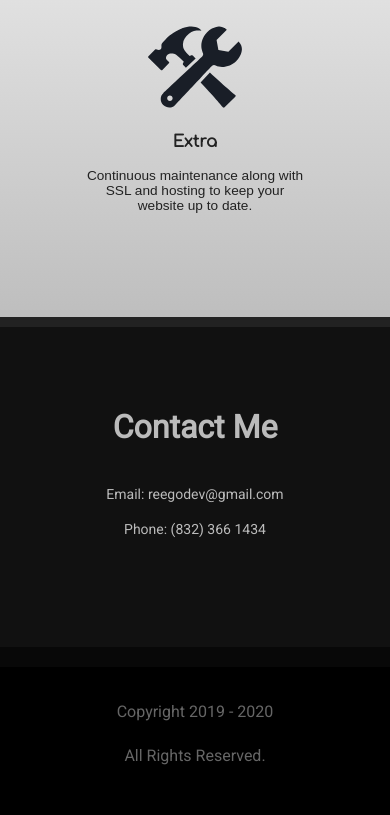
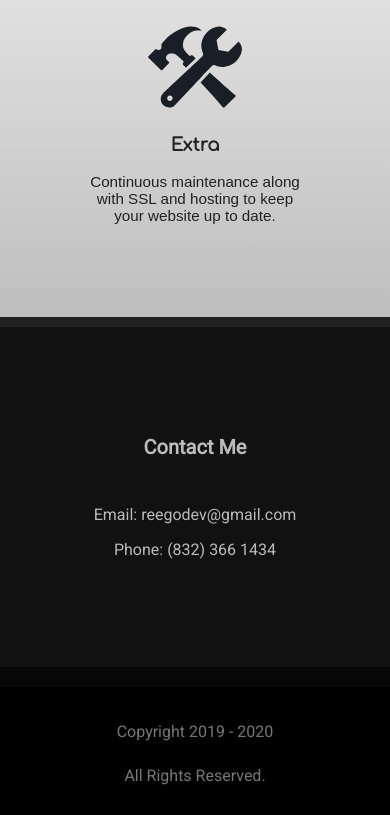
Before and after one commit to Reego/reego-development-site, a Gatsby site: page / in a window 390 px wide. Shown: the part 1751-2566 px from the top of the page. Built offline with nearby package versions, Linux system fonts and the light colour scheme; Gatsby itself is replaced by a stand-in of ours; a web font is replaced by a local one.

Commit message:
Minor styling changes

```diff
--- a/src/styles/global.css
+++ b/src/styles/global.css
@@ -81,7 +81,11 @@
 
     .contact .contactItems {
         width:90vw;
-        font-size:14px;
+        font-size:16px;
+    }
+
+    .contact .contactTitle {
+        font-size:20px;
     }
 
     body .bgImage {
@@ -109,11 +113,11 @@
     }
 
     .skills .skill span {
-        font-size:3.5vw;
+        font-size:3.9vw;
     }
 
     .skill .skillTitle {
-        font-size:4.2vw;
+        font-size:4.6vw;
     }
 
     body .content {
@@ -320,7 +324,7 @@ body {
                     }
 
         .contact {
-            padding-top:50px;
+            padding-top:70px;
             padding-bottom:100px;
             border-top:10px solid #222;
             background-color:#111;
@@ -352,7 +356,7 @@ body {
                 margin:0;
                 line-height:35px;
                 /*margin-top:30px;*/
-                color:inherit;
+                color:#bbb;
                 text-decoration:none;
             }
 
@@ -369,7 +373,7 @@ body {
             .footer p {
                 margin-bottom:0;
                 margin-top:25px;
-                color:#666;
+                color:#777;
                 text-align:center;
             }
 
```
